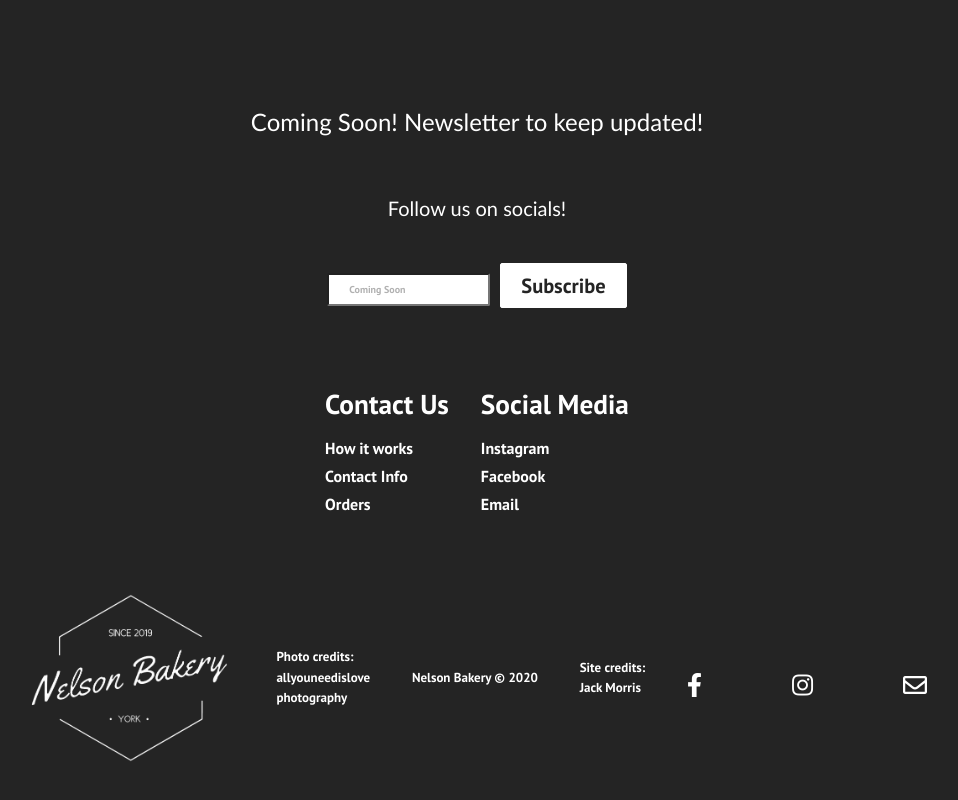
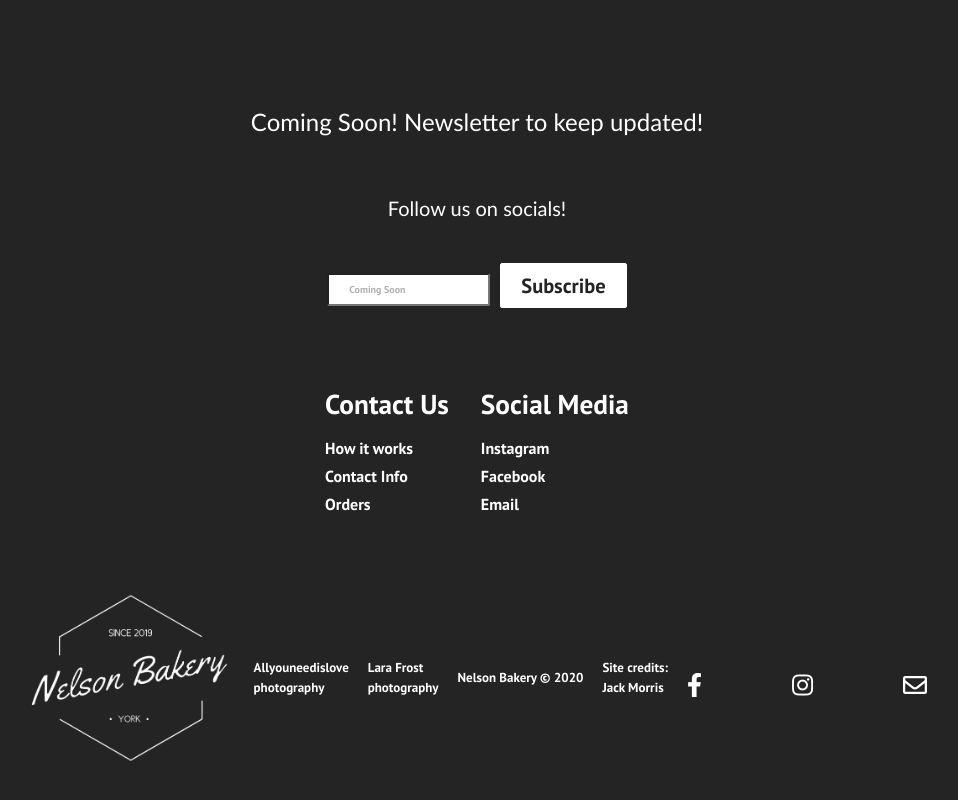
Before and after one commit to JackMorris117/Nelson, a React (Create React App) app: page /gallery in a window 1280 px wide. Shown: the part 2852-3652 px from the top of the page, without its empty margins (163-1121 px from the left). Built offline with nearby package versions, Linux system fonts and the light colour scheme.

Commit message:
new photo cred

```diff
--- a/src/components/Footer.js
+++ b/src/components/Footer.js
@@ -52,8 +52,12 @@ function Footer() {
             </Link>
           </div>
           <a  href="https://www.allyouneedislovephotography.co.uk/" >
-          <p className='website-rights'>Photo credits: <br></br>allyouneedislove<br></br>photography</p>
+          <p className='website-rights'>Allyouneedislove<br></br>photography</p>
           </a>
+          <a  href="https://larafrostphotography.com/" >
+          <p className='website-rights'>Lara Frost<br></br>photography</p>
+          </a>
+
 
           <small className='website-rights'>Nelson Bakery © 2020</small>
           <a  href="https://www.linkedin.com/in/jack-v-morris/" >
```
Also changed, not shown: 1 other file (tests, documents, lock files or other folders).
